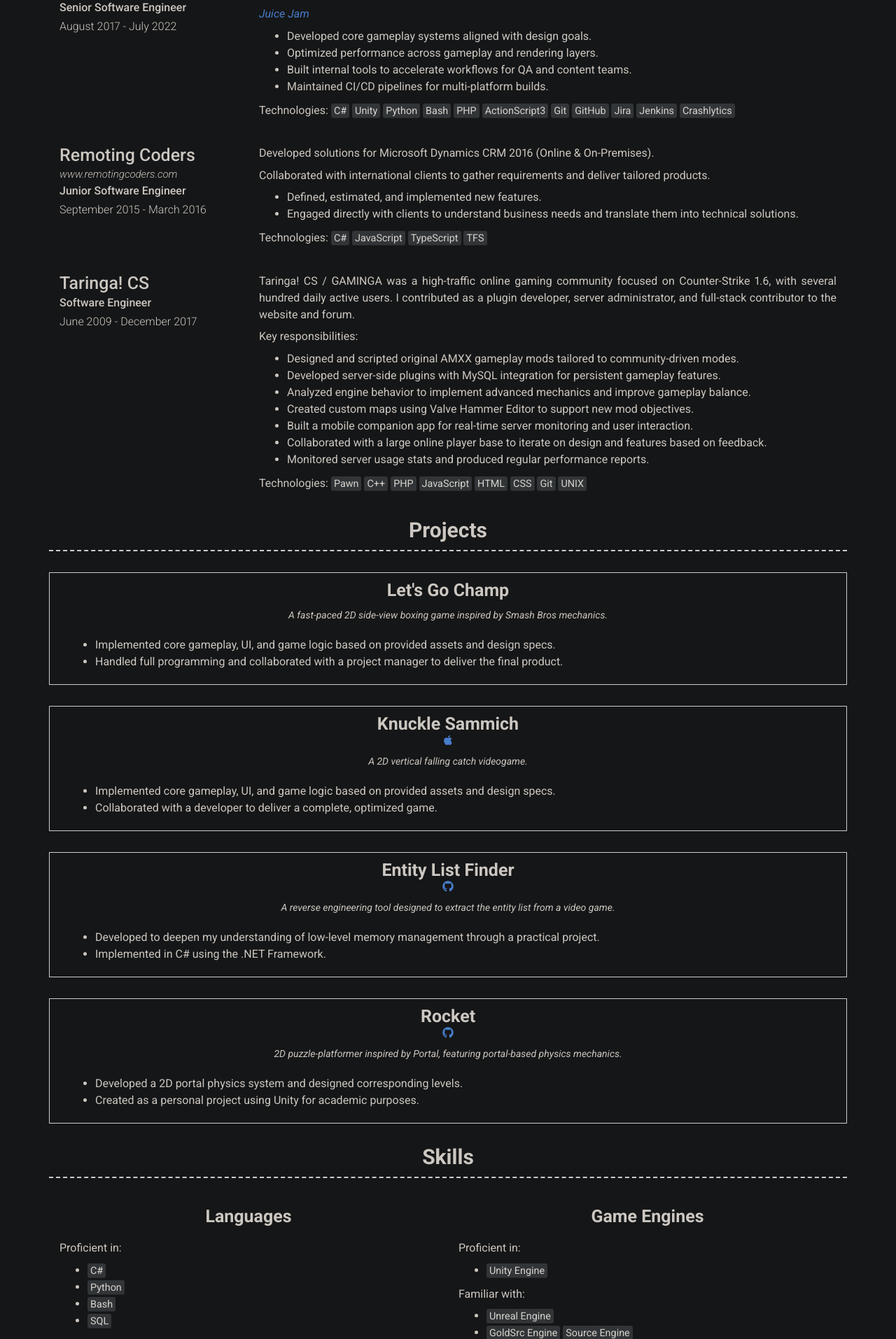
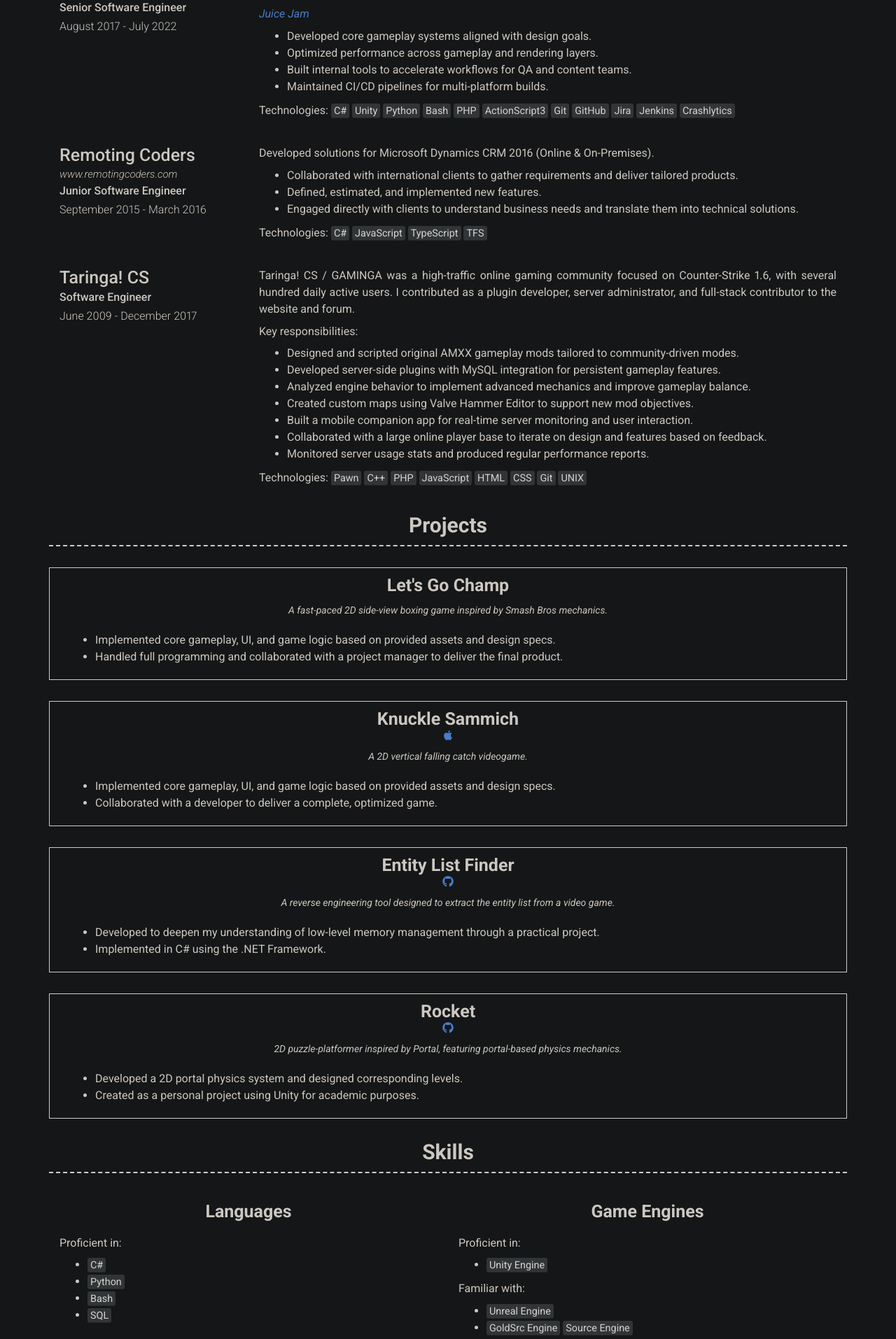
Before and after one commit to LUCASGL94/LUCASGL94.github.io, a Jekyll site: the page built from index.md, in a window 1280 px wide. Shown: the part 609-2523 px from the top of the page at 70% size. Built offline with Jekyll 4.4.1, drawn with Linux system fonts in a browser that asks for light colours; nearby versions of some CDN libraries.

```diff
--- a/_data/experience.yml
+++ b/_data/experience.yml
@@ -45,8 +45,7 @@
   description: |
     Developed solutions for Microsoft Dynamics CRM 2016 (Online & On-Premises).
 
-    Collaborated with international clients to gather requirements and deliver tailored products.
-
+    - Collaborated with international clients to gather requirements and deliver tailored products.
     - Defined, estimated, and implemented new features.
     - Engaged directly with clients to understand business needs and translate them into technical solutions.
 
```
